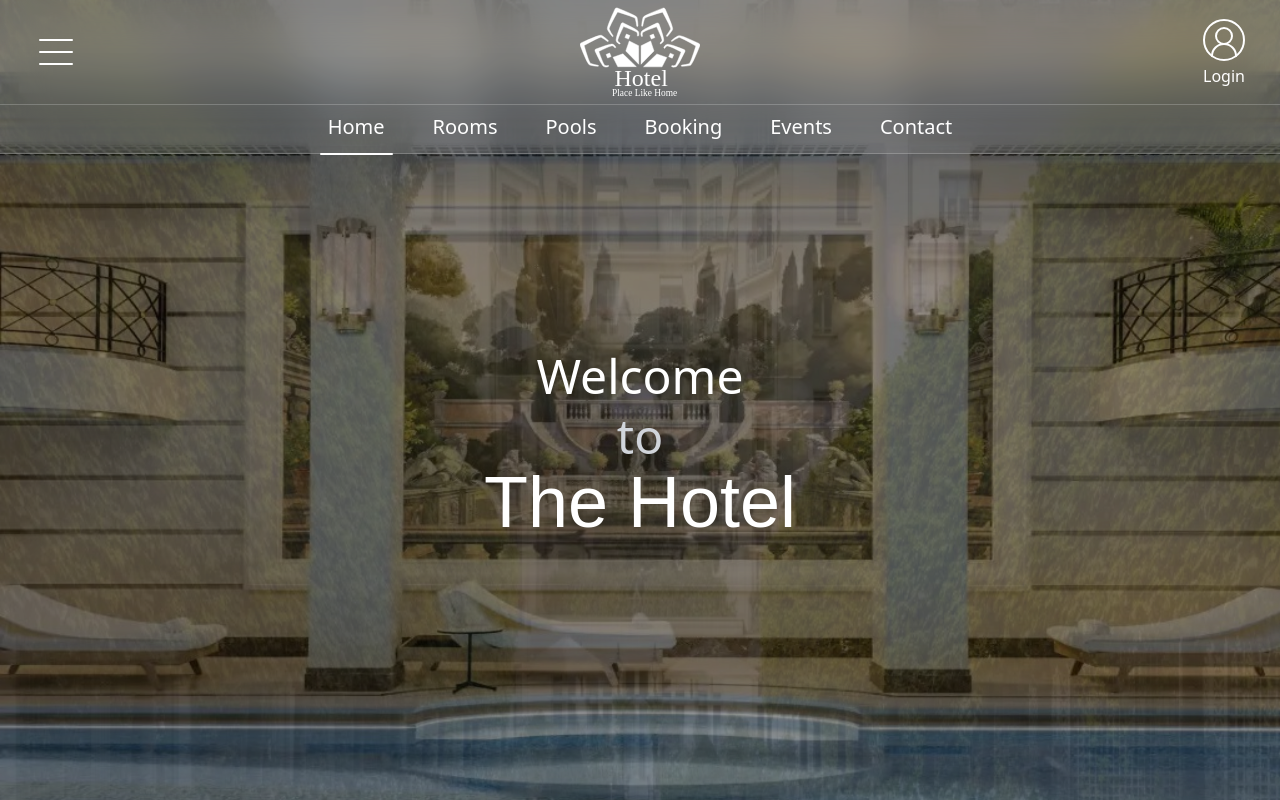
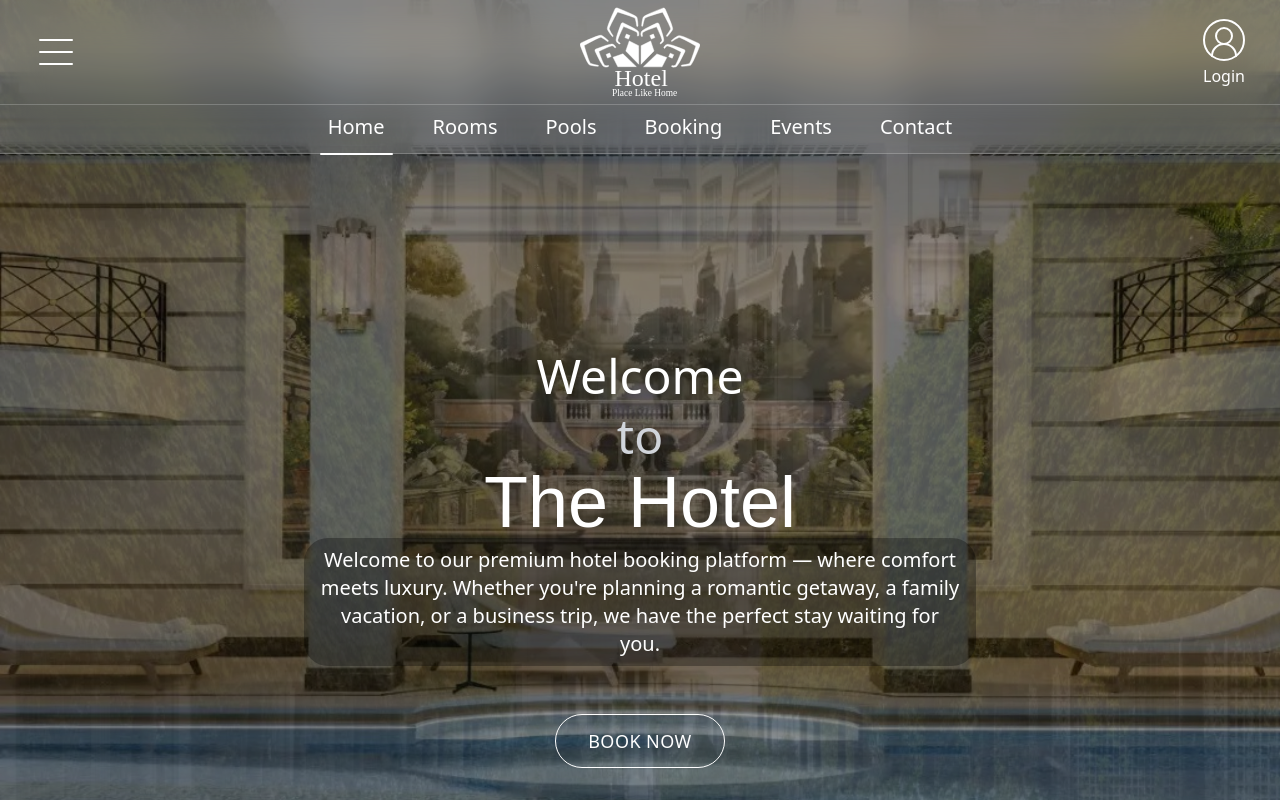
Before and after one commit to Blackstate9080/Hotel_Managment, a React (Vite) app: page / in a window 1280 px wide. Built offline with nearby package versions, Linux system fonts and the light colour scheme; the HTML template or start-up script is replaced by a standard one; a web font is replaced by a local one.

Commit message:
Booking button in Home page

```diff
--- a/src/pages/Home.jsx
+++ b/src/pages/Home.jsx
@@ -1,6 +1,7 @@
 import { Background } from "../components/Background";
 import { Navbar } from "../components/Navbar";
 import { Home_Background } from "../components/Home/Home_Background";
+import { Link } from "react-router-dom";
 
 export const Home = () => {
   return (
@@ -13,6 +14,21 @@ export const Home = () => {
         <div className="text-gray-300 font-light">to</div>
         <div className="text-white text-7xl font-cabin-sketch">The Hotel</div>
         </h1>
+        <p className="text-xl text-center font-extralight text-white max-w-2xl mx-auto mb-6 bg-black/30 px-4 py-2 rounded-3xl">
+          Welcome to our premium hotel booking platform — where comfort meets luxury.
+          Whether you're planning a romantic getaway, a family vacation, or a business
+          trip, we have the perfect stay waiting for you.
+        </p>
+        <div className="text-center mt-4">
+        <Link
+          to="/booking"
+          className="mt-6 inline-block border border-white text-white px-8 py-3 rounded-full text-lg tracking-wide
+             font-light uppercase transition duration-300 ease-in-out hover:bg-white hover:text-black shadow-sm
+             hover:shadow-md"
+        >
+          Book Now
+        </Link>
+      </div>
 
       </Home_Background>
     </Background>
```
